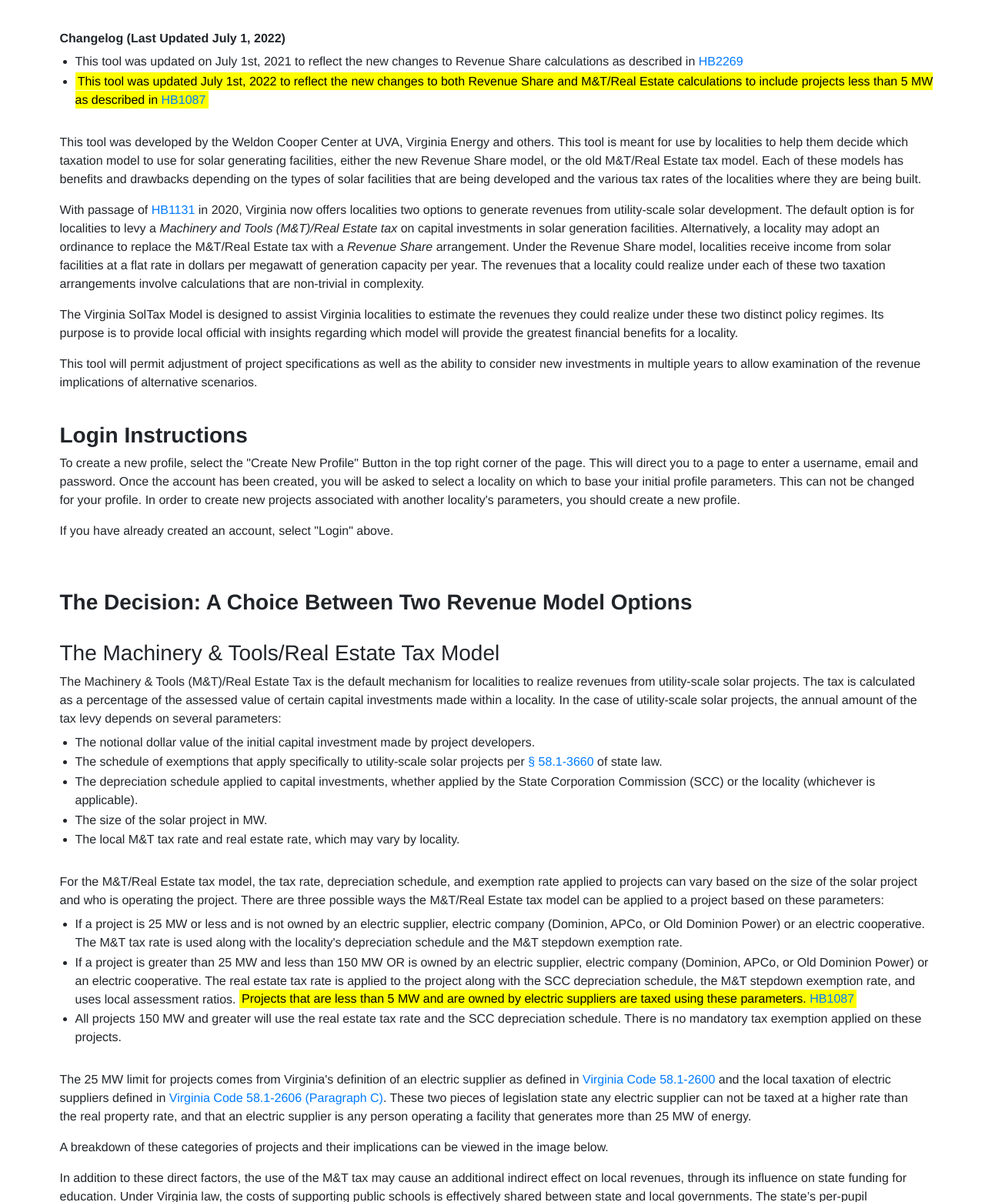
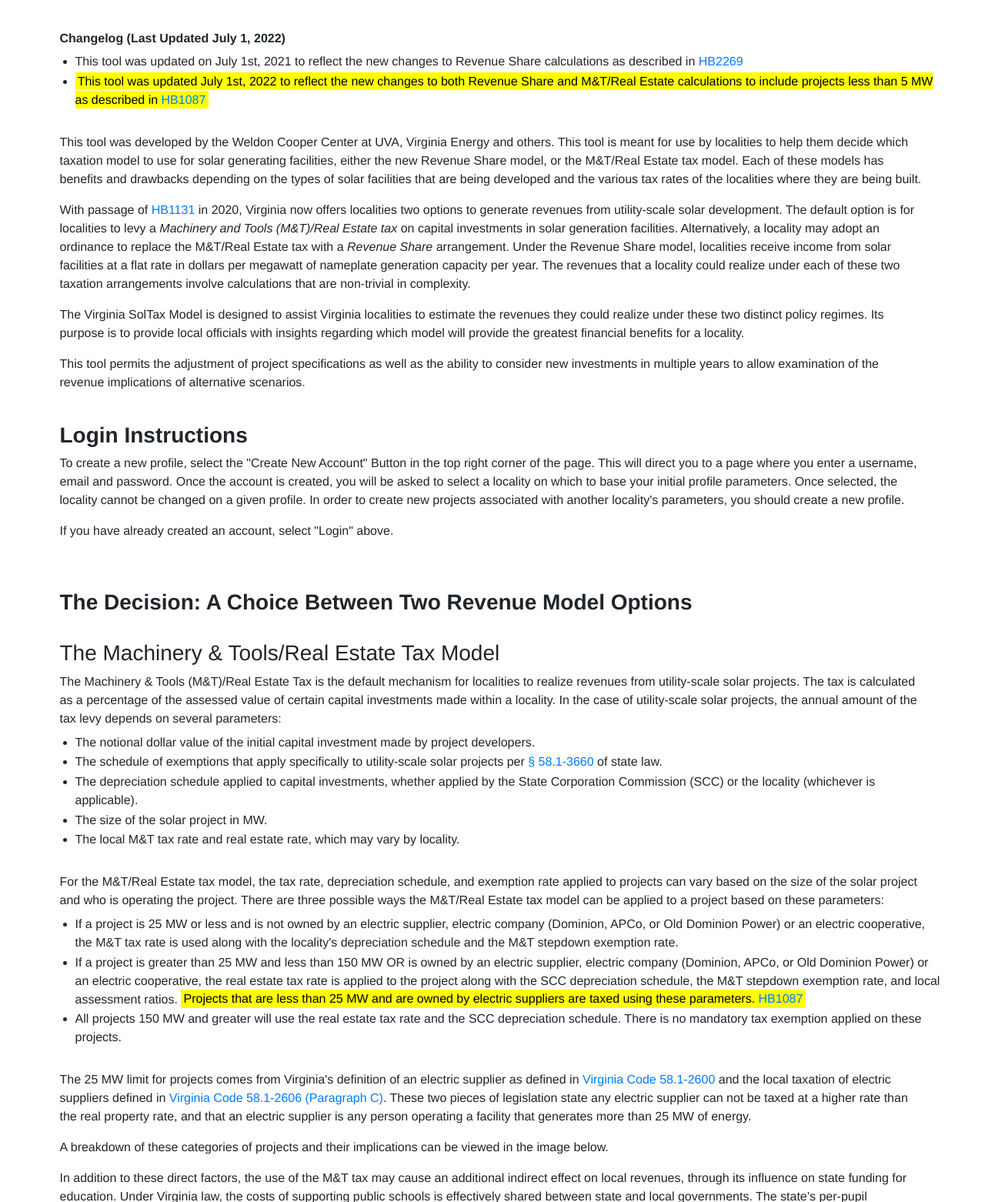
Before and after one commit to coopercenter/sol-tax-webapp, a Django app: page / in a window 1280 px wide. Shown: the part 72-1634 px from the top of the page at 77% size. Run offline with Django 3.2, Linux system fonts and the light colour scheme; some libraries are stand-ins or nearby versions.

Commit message:
Text edits for July 1st, 2022

```diff
--- a/models/templates/base.html
+++ b/models/templates/base.html
@@ -72,7 +72,7 @@ include 'extends 'base.html'' at the top of the file to include the base html el
             <img src="{% static "models/VAEnergyLogo.png" %}"" alt="DMME LOGO" class="va-energy-logo">
         </div>
         <p class="subtitle footer-text">A tool to assist Virginia localities</p>
-        <p class="subtitle footer-text">Updated July 1st, 2021</p>
+        <p class="subtitle footer-text">Updated July 1st, 2022</p>
         <p class="author footer-text">Created by Arthur Small, Thomas Callen, Ethan Novak, Elizabeth Marshall, and Carrie Hearne from the <a href="https://ceps.coopercenter.org/">Weldon Cooper Center for Public Service, University of Virginia</a> and <a href="https://www.energy.virginia.gov/">Virginia Energy</a></p>
     </div>
 
--- a/models/templates/index.html
+++ b/models/templates/index.html
@@ -19,7 +19,7 @@ on how the use the product.-->
         <p>
             This tool was developed by the Weldon Cooper Center at UVA, Virginia Energy and others.
             This tool is meant for use by localities to help them decide which taxation model to use for solar generating
-            facilities, either the new Revenue Share model, or the old M&T/Real Estate tax model. Each of these models has benefits
+            facilities, either the new Revenue Share model, or the M&T/Real Estate tax model. Each of these models has benefits
             and drawbacks depending on the types of solar facilities that are being developed and the various tax rates of the
             localities where they are being built.
         </p>
@@ -30,25 +30,24 @@ on how the use the product.-->
             option is for localities to levy a <em>Machinery and Tools (M&amp;T)/Real Estate tax</em> on capital investments
             in solar generation facilities. Alternatively, a locality may adopt an ordinance to replace the M&amp;T/Real Estate
             tax with a <em>Revenue Share</em> arrangement. Under the Revenue Share model, localities receive income from solar facilities
-            at a flat rate in dollars per megawatt of generation capacity per year. The revenues that a locality could realize
+            at a flat rate in dollars per megawatt of nameplate generation capacity per year. The revenues that a locality could realize
             under each of these two taxation arrangements involve calculations that are non-trivial in complexity.
         </p>
 
         <p>The Virginia SolTax Model is designed to assist Virginia localities to estimate the revenues they could realize under
-            these two distinct policy regimes. Its purpose is to provide local official with insights regarding which model
+            these two distinct policy regimes. Its purpose is to provide local officials with insights regarding which model
             will provide the greatest financial benefits for a locality.
         </p>
 
-        <p>This tool will permit adjustment of project specifications as well as the ability to consider new investments
+        <p>This tool permits the adjustment of project specifications as well as the ability to consider new investments
             in multiple years to allow examination of the revenue implications of alternative scenarios.
         </p>
         <br>
 
         <div id="important-comments-and-cautions" class="section level3">
             <h2><strong>Login Instructions</strong></h2>
-            <!-- User Profile Usage-->
-            <p>To create a new profile, select the "Create New Profile" Button in the top right corner of the page. This will direct you to a page to enter a username, email and password. Once the account has been
-                created, you will be asked to select a locality on which to base your initial profile parameters. This can not be changed for your profile. In order to create new projects associated with
+            <p>To create a new profile, select the "Create New Account" Button in the top right corner of the page. This will direct you to a page where you enter a username, email and password. Once the account is
+                created, you will be asked to select a locality on which to base your initial profile parameters. Once selected, the locality cannot be changed on a given profile. In order to create new projects associated with
                 another locality's parameters, you should create a new profile.
             </p>
             <p>If you have already created an account, select "Login" above.</p>
@@ -84,12 +83,12 @@ on how the use the product.-->
                 </p>
                 <ul>
                     <li>
-                        If a project is 25 MW or less and is not owned by an electric supplier, electric company (Dominion, APCo, or Old Dominion Power) or an electric cooperative. The M&T tax rate is
+                        If a project is 25 MW or less and is not owned by an electric supplier, electric company (Dominion, APCo, or Old Dominion Power) or an electric cooperative, the M&T tax rate is
                         used along with the locality's depreciation schedule and the M&T stepdown exemption rate.
                     </li>
                     <li>
-                        If a project is greater than 25 MW and less than 150 MW OR is owned by an electric supplier, electric company (Dominion, APCo, or Old Dominion Power) or an electric cooperative. The real estate tax rate is applied to the project along with the SCC
-                        depreciation schedule, the M&T stepdown exemption rate, and uses local assessment ratios. <mark style="background-color: yellow;">Projects that are less than 5 MW and are owned by electric suppliers are taxed using these parameters. <a href="https://lis.virginia.gov/cgi-bin/legp604.exe?221+sum+HB1087">HB1087</a></mark>
+                        If a project is greater than 25 MW and less than 150 MW OR is owned by an electric supplier, electric company (Dominion, APCo, or Old Dominion Power) or an electric cooperative, the real estate tax rate is applied to the project along with the SCC
+                        depreciation schedule, the M&T stepdown exemption rate, and local assessment ratios. <mark style="background-color: yellow;">Projects that are less than 25 MW and are owned by electric suppliers are taxed using these parameters. <a href="https://lis.virginia.gov/cgi-bin/legp604.exe?221+sum+HB1087">HB1087</a></mark>
                     </li>
                     <li>
                         All projects 150 MW and greater will use the real estate tax rate and the SCC depreciation schedule. There is no mandatory tax exemption applied on these projects.
@@ -125,8 +124,8 @@ on how the use the product.-->
             <div id="the-revenue-share-model" class="section level3">
                 <h3>The Revenue Share Model</h3>
                 <p>
-                    The Revenue Share is an alternative method for localities to extract value from solar projects
-                    that was established in <a href="https://lis.virginia.gov/cgi-bin/legp604.exe?201+sum+HB1131&amp;201+sum+HB1131">HB1131</a>
+                    The Revenue Share is an alternative method for localities to extract value from solar projects;
+                    it was established in <a href="https://lis.virginia.gov/cgi-bin/legp604.exe?201+sum+HB1131&amp;201+sum+HB1131">HB1131</a>
                     and <a href="https://lis.virginia.gov/cgi-bin/legp604.exe?201+sum+SB762">SB762</a>
                     after being passed during the Spring 2020 Virginia General Assembly session. The legislation
                     allows a locality to assess a yearly flat rate through ordinance of up to $1400/MW on solar projects
```
